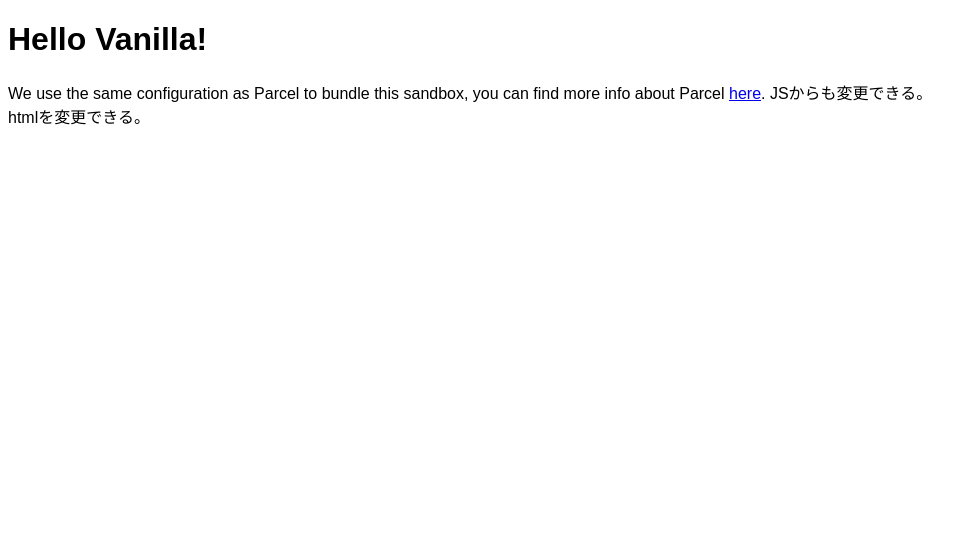
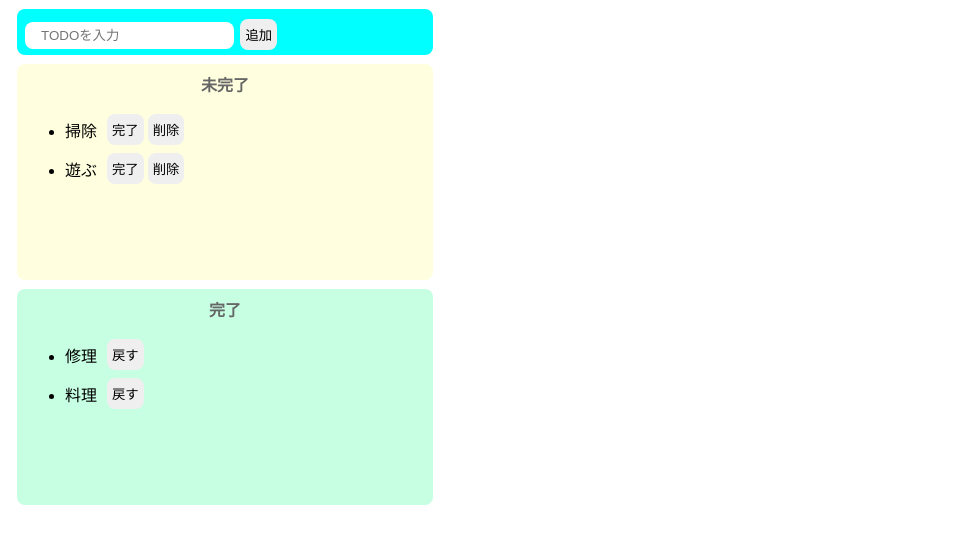
Before and after one commit to na0ki-y/todo-codesandbox, a website built with Parcel: page index.html in a window 1280 px wide. Shown: the whole page, without its empty margins (0-977 px from the left). Built offline with nearby package versions, Linux system fonts and the light colour scheme.

Commit message:
32 css Update 11 files

```diff
--- a/index.html
+++ b/index.html
@@ -2,16 +2,36 @@
 <html>
 
 <head>
-	<title>Parcel Sandbox</title>
+	<title>TODOapp</title>
 	<meta charset="UTF-8" />
 </head>
 
 <body>
-	<div id="app"></div>
+	<!-- divで3つに分ける　入力とDO　とDONE -->
+	<div class=input>
+	<input placeholder="TODOを入力"/>
+	<button>追加</button>
+	</div>
+	<div class=imcomp >
+		<p class="title">未完了</p>
+		<ul>
+			<div class="list-row"><li>掃除</li><button>完了</button><button>削除</button></div>
+			<div class="list-row"><li>遊ぶ</li><button>完了</button><button>削除</button></div>
+		</ul>
+	</div>
+	<div class=comp>
+		<p class="title">完了</p>
+		<ul>
+			<div class="list-row"><li>修理</li><button>戻す</button></div>
+			<div class="list-row"><li>料理</li><button>戻す</button></div>
+		</ul>
+	</div>
+
+	<!-- <div id="app"></div> -->
 
 	<script src="src/index.js">
 	</script>
-	htmlを変更できる。
+	<!-- htmlを変更できる。 -->
 </body>
 
 </html>
--- a/src/index.js
+++ b/src/index.js
@@ -1,14 +1,14 @@
 import "./styles.css";
 
-document.getElementById("app").innerHTML = `
-<h1>Hello Vanilla!</h1>
-<div>
-  We use the same configuration as Parcel to bundle this sandbox, you can find more
-  info about Parcel
-  <a href="https://parceljs.org" target="_blank" rel="noopener noreferrer">here</a>.
-  JSからも変更できる。
-</div>
-`;
+// document.getElementById("app").innerHTML = `
+// <h1>Hello Vanilla!</h1>
+// <div>
+//   We use the same configuration as Parcel to bundle this sandbox, you can find more
+//   info about Parcel
+//   <a href="https://parceljs.org" target="_blank" rel="noopener noreferrer">here</a>.
+//   JSからも変更できる。
+// </div>
+// `;
 let v = "1";
 const var1 = "aaaa";
 console.log(var1);
--- a/src/styles.css
+++ b/src/styles.css
@@ -1,3 +1,75 @@
 body {
   font-family: sans-serif;
 }
+/* すべてのinputに対して */
+input {
+  /* 角とる */
+  border-radius: 8px;
+  /* 枠線 */
+  border: none;
+  padding: 6px 16px;
+  outline: none;
+}
+button {
+  /* 角とる */
+  border-radius: 8px;
+  /* 枠線 */
+  border: none;
+  padding: 6px 5px;
+  margin: 2px;
+}
+/* 選択したとき */
+button:hover {
+  background-color: #ff7fff;
+  color: #fff;
+  cursor: pointer;
+}
+li {
+  margin-right: 8px;
+}
+.input {
+  background-color: aqua;
+  width: 400px;
+  height: 30px;
+  /* 内側 */
+  padding: 8px;
+  /* 外側 */
+  margin: 9px;
+  /* 角とる */
+  border-radius: 8px;
+}
+.imcomp {
+  background-color: #ffffe0;
+  width: 400px;
+  /* 可変 */
+  min-height: 200px;
+  /* 内側 */
+  padding: 8px;
+  /* 外側 */
+  margin: 9px;
+  /* 角とる */
+  border-radius: 8px;
+}
+.comp {
+  background-color: #c6ffe2;
+  width: 400px;
+  min-height: 200px;
+  /* 内側 */
+  padding: 8px;
+  /* 外側 */
+  margin: 9px;
+  /* 角とる */
+  border-radius: 8px;
+}
+.title {
+  text-align: center;
+  margin-top: 0px;
+  font-weight: bold;
+  color: #666;
+}
+/* 整列　項目とボタンの */
+.list-row {
+  display: flex;
+  align-items: center;
+  padding-bottom: 4px;
+}
```
Also changed, not shown: dist/index.html, 4 other files.
